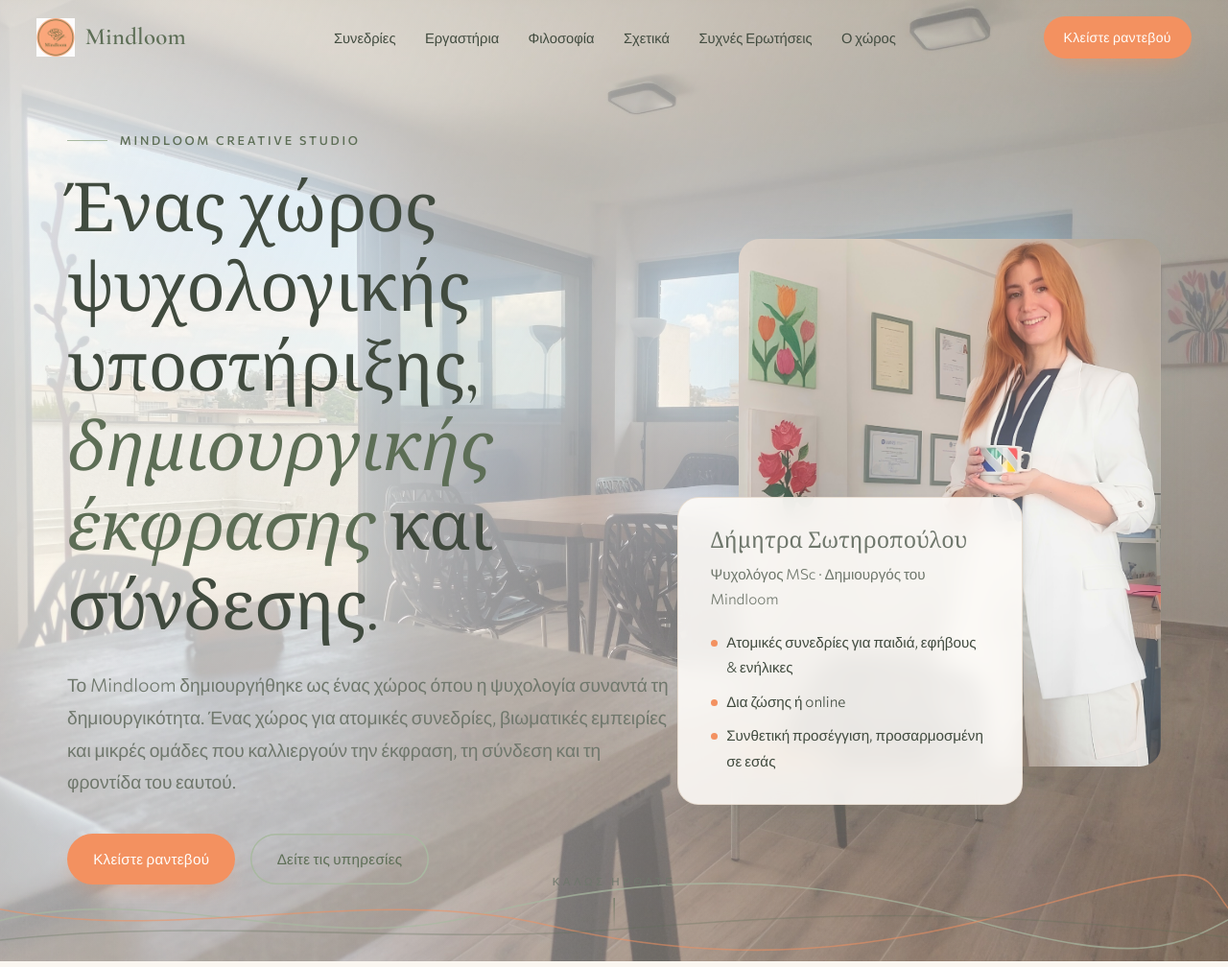
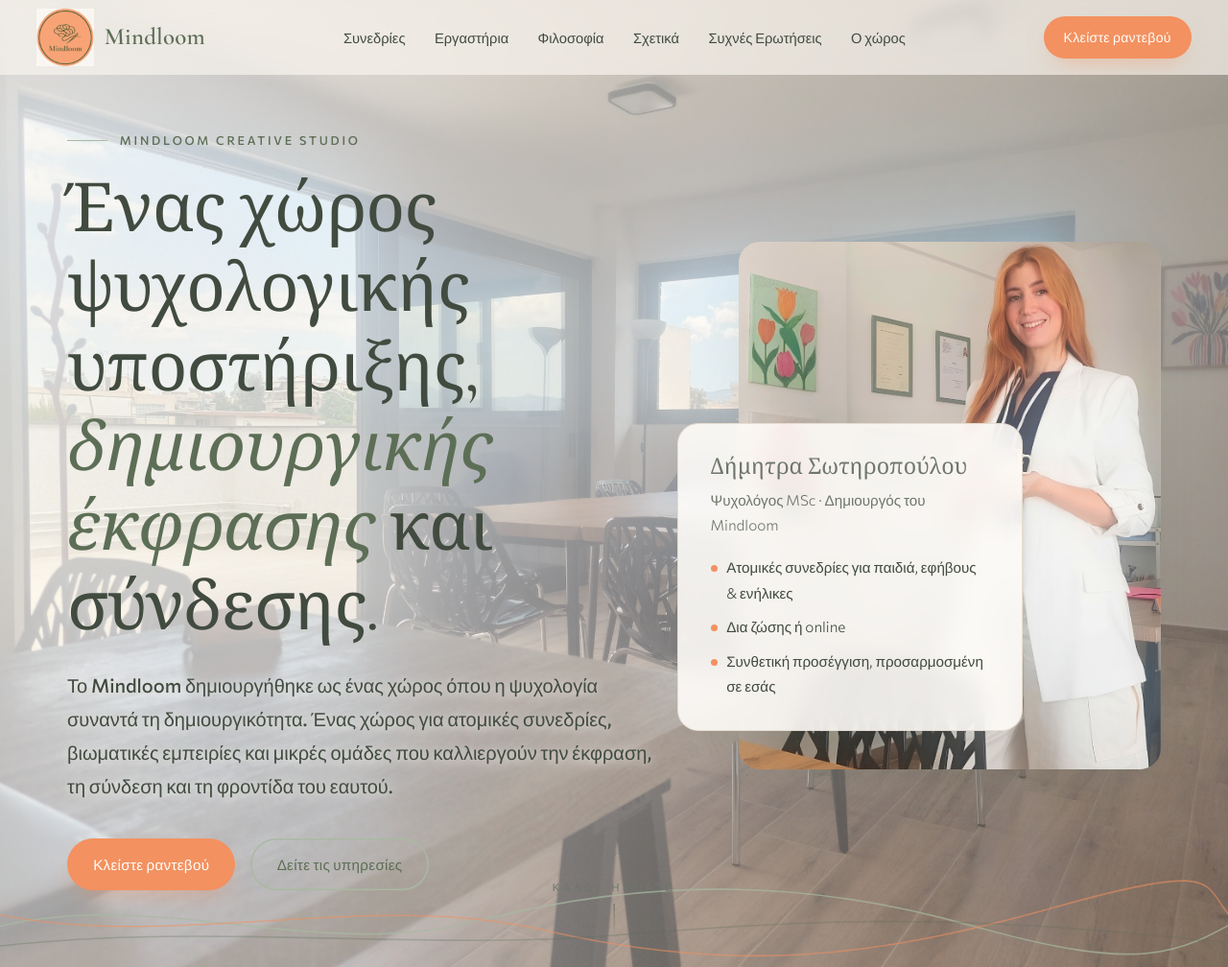
Before and after one commit to agelmet/SWTIROPOULOU, a plain HTML site: page index.html in a window 1280 px wide. Shown: the top 1008 px of the page at 96% size. Drawn offline with nearby package versions, Linux system fonts and the light colour scheme.

Commit message:
Update index.html

```diff
--- a/index.html
+++ b/index.html
@@ -86,13 +86,15 @@
 .nav{
   position:fixed;inset:0 0 auto 0;z-index:100;height:var(--nav-h);
   display:flex;align-items:center;
+  background: rgba(250, 246, 240, 0.65); /* Soft background before scroll */
+  backdrop-filter: blur(8px); /* Initial blur enables seamless blend mode */
   transition:background .4s ease,box-shadow .4s ease,backdrop-filter .4s ease;
 }
-.nav.scrolled{background:rgba(250,246,240,.92);backdrop-filter:blur(14px);box-shadow:0 1px 0 var(--line)}
+.nav.scrolled{background:rgba(250,246,240,.95);backdrop-filter:blur(14px);box-shadow:0 1px 0 var(--line)}
 .nav-inner{width:min(1240px,94%);margin-inline:auto;display:flex;align-items:center;justify-content:space-between;gap:1rem}
 .brand{display:flex;align-items:center;gap:.65rem;text-decoration:none}
-/* Fix for logo background on light area */
-.brand img { height: 40px; width: auto; mix-blend-mode: multiply; }
+/* Logo size increased and white background removed using multiply */
+.brand img { height: 60px; width: auto; mix-blend-mode: multiply; }
 .brand-name{font-family:var(--font-display);font-size:1.55rem;font-weight:600;letter-spacing:.01em;color:var(--sage-deep)}
 .nav-links{display:flex;align-items:center;gap:1.9rem;list-style:none}
 .nav-links a{
@@ -145,7 +147,15 @@
 .hero-grid{display:grid;grid-template-columns:1.15fr .85fr;gap:3rem;align-items:center}
 .hero h1{margin:0 0 1.4rem}
 .hero h1 em{font-style:italic;color:var(--sage-deep)}
-.hero-lead{font-size:clamp(1.05rem,1rem + .4vw,1.2rem);max-width:33em;color:var(--ink-soft);margin-bottom:2.3rem}
+.hero-lead{
+  font-size:clamp(1.1rem,1.05rem + .45vw,1.25rem);
+  max-width:34em;
+  color:var(--ink);
+  font-weight:500;
+  margin-bottom:2.3rem;
+  /* Subtle glow to ensure visibility over the background */
+  text-shadow: 0 2px 10px rgba(250,246,240,0.8), 0 0 25px rgba(255,255,255,0.7);
+}
 .hero-ctas{display:flex;flex-wrap:wrap;gap:1rem;align-items:center}
 
 /* Hero visual overlap layout */
@@ -171,7 +181,7 @@
   box-shadow: var(--shadow);
   position: absolute;
   left: -4rem;
-  bottom: -2.5rem;
+  bottom: 2.5rem; /* Moved significantly higher up */
   width: 360px;
   z-index: 2;
 }
@@ -300,7 +310,7 @@
 
 /* about the name */
 .loom-name{background:var(--sage-soft);border-radius:calc(var(--radius) + 8px);padding:clamp(2.2rem,4vw,3.5rem);margin-top:clamp(3.5rem,6vw,5rem);display:grid;grid-template-columns:auto 1fr;gap:clamp(1.8rem,4vw,3.5rem);align-items:start}
-.loom-name .glyph{width:clamp(70px,9vw,110px); mix-blend-mode: multiply;}
+.loom-name .glyph{width:clamp(80px,10vw,120px); mix-blend-mode: multiply;}
 .loom-name h3{margin-bottom:1rem}
 .loom-name h3 em{color:var(--sage-deep)}
 .loom-name p + p{margin-top:1rem}
@@ -400,8 +410,8 @@
 footer{background:var(--ink);color:var(--cream-deep);padding:3.5rem 0 2rem}
 .foot-grid{display:flex;flex-wrap:wrap;justify-content:space-between;gap:2rem;align-items:flex-start}
 .foot-brand{display:flex;align-items:center;gap:.6rem;font-family:var(--font-display);font-size:1.5rem;color:var(--cream)}
-/* Fix for logo background on dark footer (makes white transparent & dark shapes white) */
-.foot-brand img { height: 36px; width: auto; filter: invert(1) contrast(1.2); mix-blend-mode: screen; }
+/* Fix for logo background on dark footer (makes white transparent & dark shapes white) - Increased height */
+.foot-brand img { height: 75px; width: auto; filter: invert(1) contrast(1.2); mix-blend-mode: screen; }
 .foot-meta{font-size:.9rem;color:rgba(243,235,225,.75);margin-top:.7rem;max-width:30em}
 .foot-links{display:flex;gap:1.6rem;flex-wrap:wrap;list-style:none}
 .foot-links a{text-decoration:none;font-size:.92rem;color:rgba(243,235,225,.85);transition:color .3s}
@@ -801,7 +811,7 @@
         </div>
       </div>
 
-      <!-- Restored Form -->
+      <!-- Form -->
       <div class="form-card reveal d1">
         <h3>Φόρμα Επικοινωνίας</h3>
         <form id="contactForm" novalidate>
```
